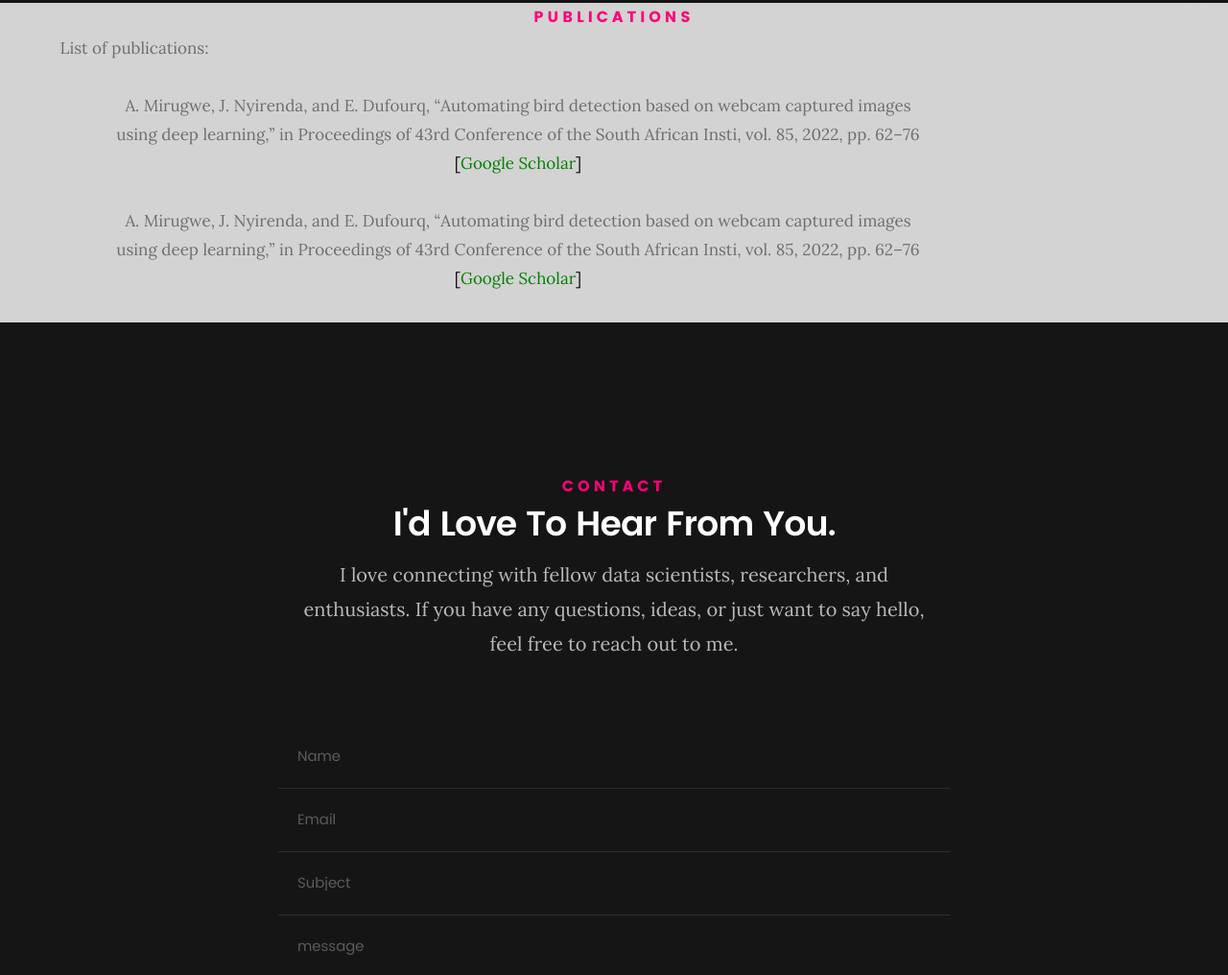
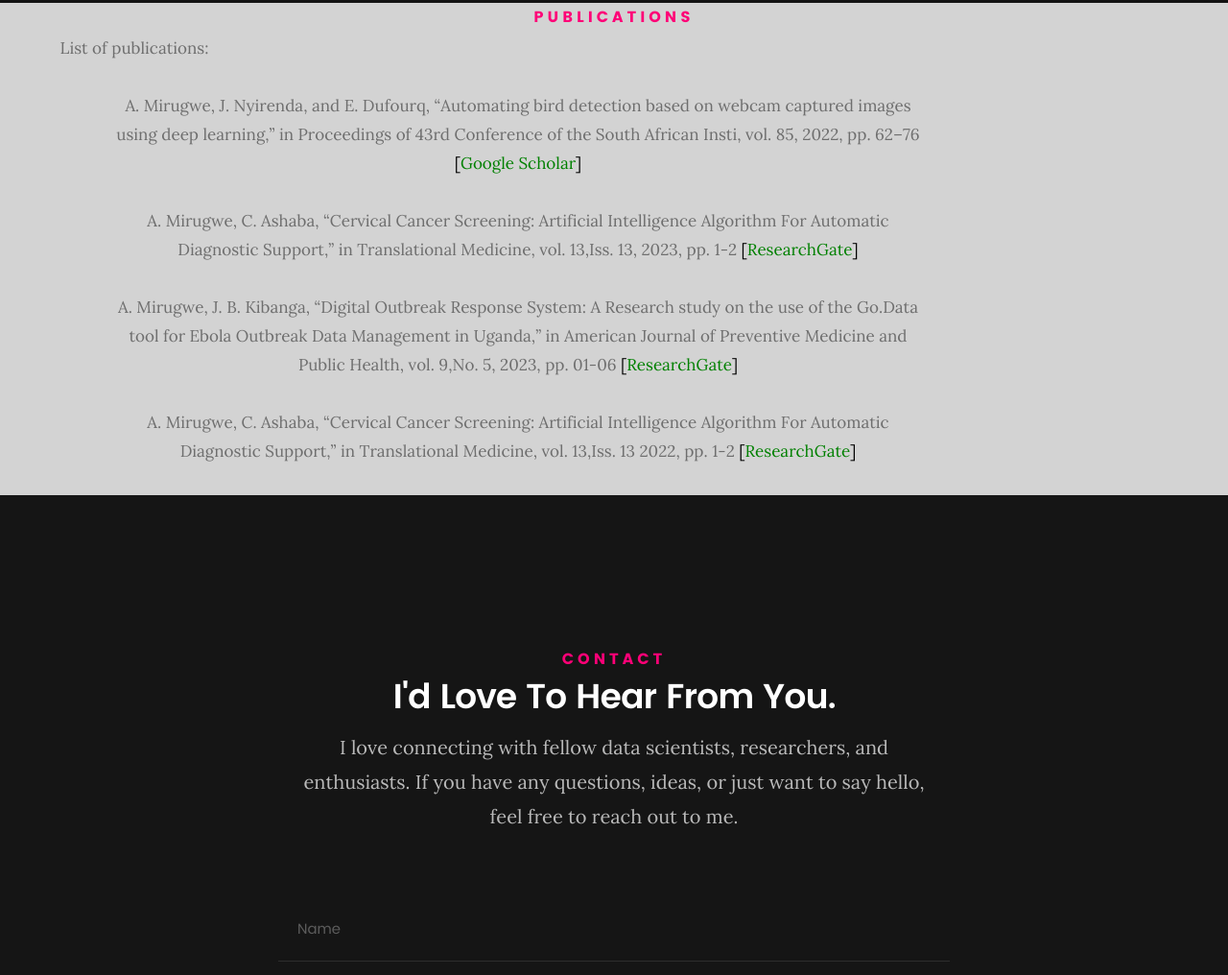
Before and after one commit to mirugwe1/mirugwe, a plain HTML site: page index.html in a window 1280 px wide. Shown: the part 8370-9386 px from the top of the page at 96% size. Drawn offline with Linux system fonts and the light colour scheme; files whose address does not match are found by name.

Commit message:
Update index.html

```diff
--- a/index.html
+++ b/index.html
@@ -823,7 +823,16 @@
 			  </style>
 
 			  <p class="indented-paragraph_par">A. Mirugwe, J. Nyirenda, and E. Dufourq, “Automating bird detection based on webcam captured images using deep learning,” in Proceedings of 43rd Conference of the South African Insti, vol. 85, 2022, pp. 62–76 <a href="https://scholar.google.com/citations?view_op=view_citation&hl=en&user=Hk-4f5AAAAAJ&citation_for_view=Hk-4f5AAAAAJ:W7OEmFMy1HYC">[<span style="color: green;">Google Scholar</span>]</a></p>
-			  <p class="indented-paragraph_par">A. Mirugwe, J. Nyirenda, and E. Dufourq, “Automating bird detection based on webcam captured images using deep learning,” in Proceedings of 43rd Conference of the South African Insti, vol. 85, 2022, pp. 62–76 <a href="https://scholar.google.com/citations?view_op=view_citation&hl=en&user=Hk-4f5AAAAAJ&citation_for_view=Hk-4f5AAAAAJ:W7OEmFMy1HYC">[<span style="color: green;">Google Scholar</span>]</a></p>
+			  <p class="indented-paragraph_par">A. Mirugwe, C. Ashaba, “Cervical Cancer Screening: Artificial Intelligence Algorithm For Automatic Diagnostic Support,” in Translational Medicine, vol. 13,Iss. 13, 2023, pp. 1-2 <a href="https://www.researchgate.net/publication/378373924_Cervical_Cancer_Screening_Artificial_Intelligence_Algorithm_for_Automatic_Diagnostic_Support">[<span style="color: green;">ResearchGate</span>]</a></p>
+			  <p class="indented-paragraph_par">A. Mirugwe, J. B. Kibanga, “Digital Outbreak Response System: A Research study on the use of the Go.Data tool for Ebola Outbreak Data Management in Uganda,” in American Journal of Preventive Medicine and Public Health, vol. 9,No. 5, 2023, pp. 01-06 <a href="https://www.researchgate.net/publication/378373924_Cervical_Cancer_Screening_Artificial_Intelligence_Algorithm_for_Automatic_Diagnostic_Support">[<span style="color: green;">ResearchGate</span>]</a></p>
+			  <p class="indented-paragraph_par">A. Mirugwe, C. Ashaba, “Cervical Cancer Screening: Artificial Intelligence Algorithm For Automatic Diagnostic Support,” in Translational Medicine, vol. 13,Iss. 13 2022, pp. 1-2 <a href="https://www.researchgate.net/publication/378373924_Cervical_Cancer_Screening_Artificial_Intelligence_Algorithm_for_Automatic_Diagnostic_Support">[<span style="color: green;">ResearchGate</span>]</a></p>
+			  <!-- <p class="indented-paragraph_par">A. Mirugwe, C. Ashaba, “Cervical Cancer Screening: Artificial Intelligence Algorithm For Automatic Diagnostic Support,” in Translational Medicine, vol. 13,Iss. 13 2022, pp. 1-2 <a href="https://www.researchgate.net/publication/378373924_Cervical_Cancer_Screening_Artificial_Intelligence_Algorithm_for_Automatic_Diagnostic_Support">[<span style="color: green;">ResearchGate</span>]</a></p>-->
+			  <!-- <p class="indented-paragraph_par">A. Mirugwe, C. Ashaba, “Cervical Cancer Screening: Artificial Intelligence Algorithm For Automatic Diagnostic Support,” in Translational Medicine, vol. 13,Iss. 13 2022, pp. 1-2 <a href="https://www.researchgate.net/publication/378373924_Cervical_Cancer_Screening_Artificial_Intelligence_Algorithm_for_Automatic_Diagnostic_Support">[<span style="color: green;">ResearchGate</span>]</a></p>-->
+			  <!-- <p class="indented-paragraph_par">A. Mirugwe, C. Ashaba, “Cervical Cancer Screening: Artificial Intelligence Algorithm For Automatic Diagnostic Support,” in Translational Medicine, vol. 13,Iss. 13 2022, pp. 1-2 <a href="https://www.researchgate.net/publication/378373924_Cervical_Cancer_Screening_Artificial_Intelligence_Algorithm_for_Automatic_Diagnostic_Support">[<span style="color: green;">ResearchGate</span>]</a></p>-->
+			  <!-- <p class="indented-paragraph_par">A. Mirugwe, C. Ashaba, “Cervical Cancer Screening: Artificial Intelligence Algorithm For Automatic Diagnostic Support,” in Translational Medicine, vol. 13,Iss. 13 2022, pp. 1-2 <a href="https://www.researchgate.net/publication/378373924_Cervical_Cancer_Screening_Artificial_Intelligence_Algorithm_for_Automatic_Diagnostic_Support">[<span style="color: green;">ResearchGate</span>]</a></p>-->
+			  <!-- <p class="indented-paragraph_par">A. Mirugwe, C. Ashaba, “Cervical Cancer Screening: Artificial Intelligence Algorithm For Automatic Diagnostic Support,” in Translational Medicine, vol. 13,Iss. 13 2022, pp. 1-2 <a href="https://www.researchgate.net/publication/378373924_Cervical_Cancer_Screening_Artificial_Intelligence_Algorithm_for_Automatic_Diagnostic_Support">[<span style="color: green;">ResearchGate</span>]</a></p>-->
+			  <!-- <p class="indented-paragraph_par">A. Mirugwe, C. Ashaba, “Cervical Cancer Screening: Artificial Intelligence Algorithm For Automatic Diagnostic Support,” in Translational Medicine, vol. 13,Iss. 13 2022, pp. 1-2 <a href="https://www.researchgate.net/publication/378373924_Cervical_Cancer_Screening_Artificial_Intelligence_Algorithm_for_Automatic_Diagnostic_Support">[<span style="color: green;">ResearchGate</span>]</a></p> -->
+
 
 
 		  </div>
```
